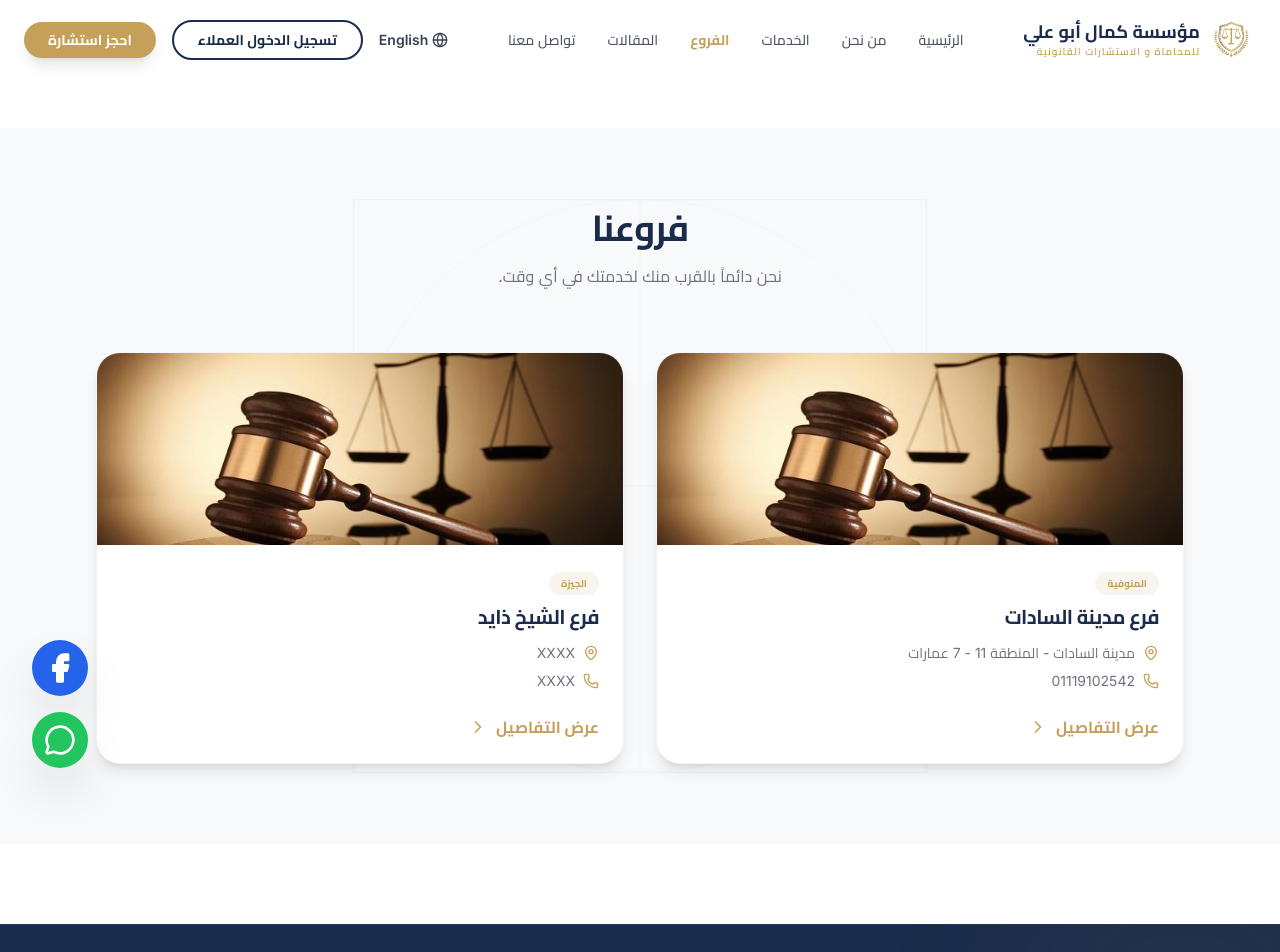
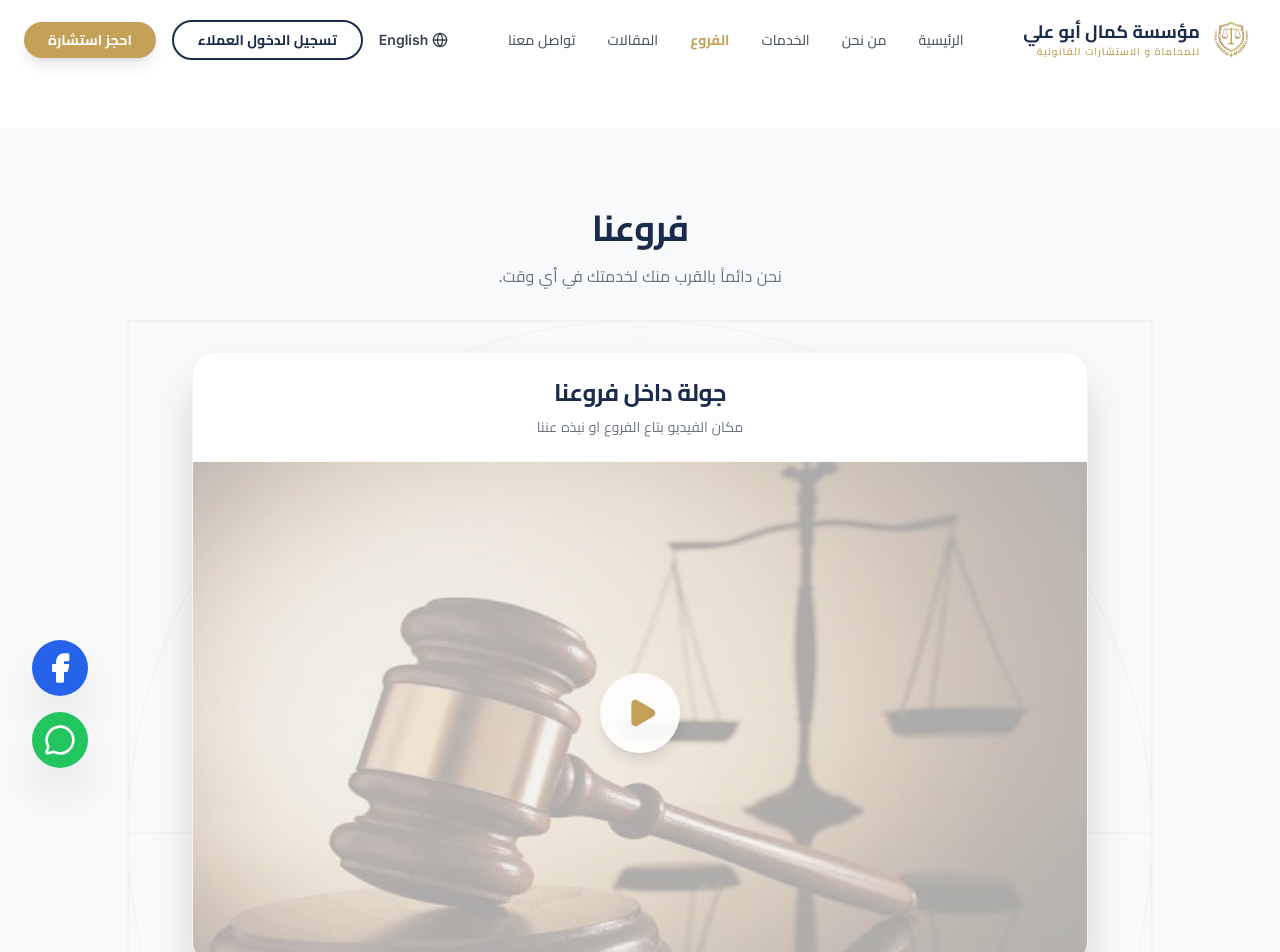
Before and after one commit to deabow/kamal-abo-ali-law, a Next.js app: page /branches in a window 1280 px wide. Shown: the top 952 px of the page. Built offline with nearby package versions, Linux system fonts and the light colour scheme; a web font is replaced by a local one.

Commit message:
video in our branch

```diff
--- a/src/legacy-pages/Branches.tsx
+++ b/src/legacy-pages/Branches.tsx
@@ -1,5 +1,5 @@
 import { motion } from 'motion/react';
-import { MapPin, Phone, ChevronRight } from 'lucide-react';
+import { MapPin, Phone, ChevronRight, Play } from 'lucide-react';
 import Link from 'next/link';
 import { Language } from '../types';
 
@@ -14,7 +14,7 @@ const BRANCHES = [
   },
   {
     id: 'sheikh-zayed',
-    name: { ar: 'فرع الشيخ ذايد', en: 'Sheikh Zayed Branch' },
+    name: { ar: 'فرع الشيخ زايد', en: 'Sheikh Zayed Branch' },
     address: { ar: 'XXXX', en: 'XXXX' },
     phone: 'XXXX',
     image: '/22.jpg',
@@ -41,6 +41,30 @@ export default function Branches({ lang }: { lang: Language }) {
               {lang === 'ar' ? 'فروعنا' : 'Our Branches'}
             </h2>
             <p className="text-gray-500">{lang === 'ar' ? 'نحن دائماً بالقرب منك لخدمتك في أي وقت.' : 'We are always near you to serve you anytime.'}</p>
+          </div>
+
+          {/* Video Section Placeholder */}
+          <div className="mb-20 max-w-4xl mx-auto rounded-3xl overflow-hidden shadow-2xl border border-gray-100 bg-white relative group">
+            <div className="p-6 text-center border-b border-gray-50">
+              <h3 className="text-2xl font-bold text-primary">
+                {lang === 'ar' ? 'جولة داخل فروعنا' : 'Our Branches Tour'}
+              </h3>
+              <p className="text-gray-500 text-sm mt-2">
+                {lang === 'ar' ? 'مكان الفيديو بتاع الفروع او نبذه عننا ' : ''}
+              </p>
+            </div>
+            <div className="relative aspect-video bg-gray-50 flex items-center justify-center overflow-hidden">
+              <div className="absolute inset-0 bg-gradient-to-br from-primary/5 to-accent/5" />
+
+              <div
+                className="absolute inset-0 bg-cover bg-center opacity-30 mix-blend-multiply transition-transform duration-700 group-hover:scale-105"
+                style={{ backgroundImage: "url('/22.jpg')" }}
+              />
+
+              <div className="relative z-10 w-20 h-20 bg-white/90 backdrop-blur-sm rounded-full flex items-center justify-center shadow-lg hover:bg-white hover:scale-110 transition-all duration-300 cursor-pointer">
+                <Play className="w-8 h-8 text-accent ml-1" fill="currentColor" />
+              </div>
+            </div>
           </div>
 
           <div className="grid md:grid-cols-2 gap-8">
```
